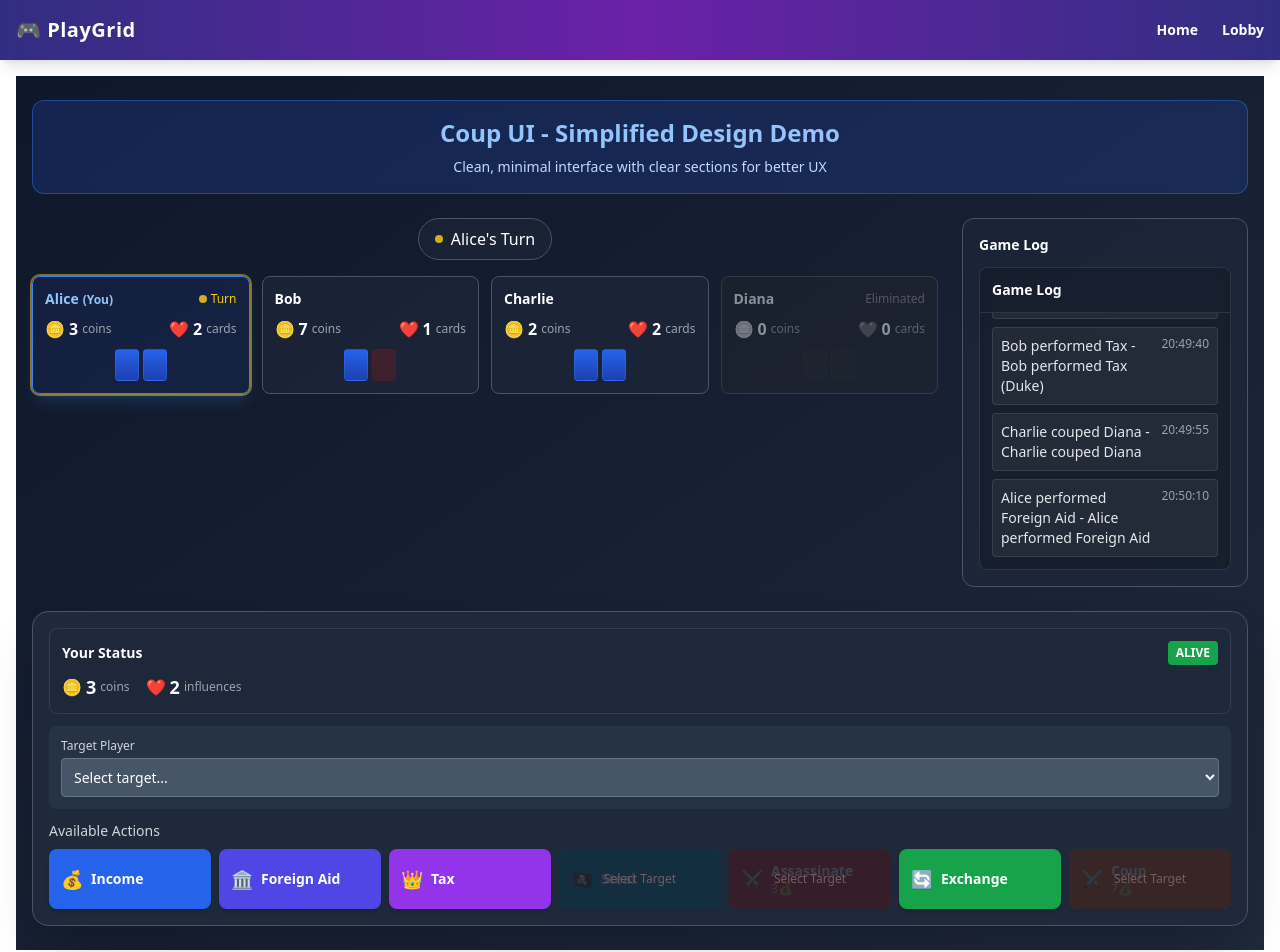
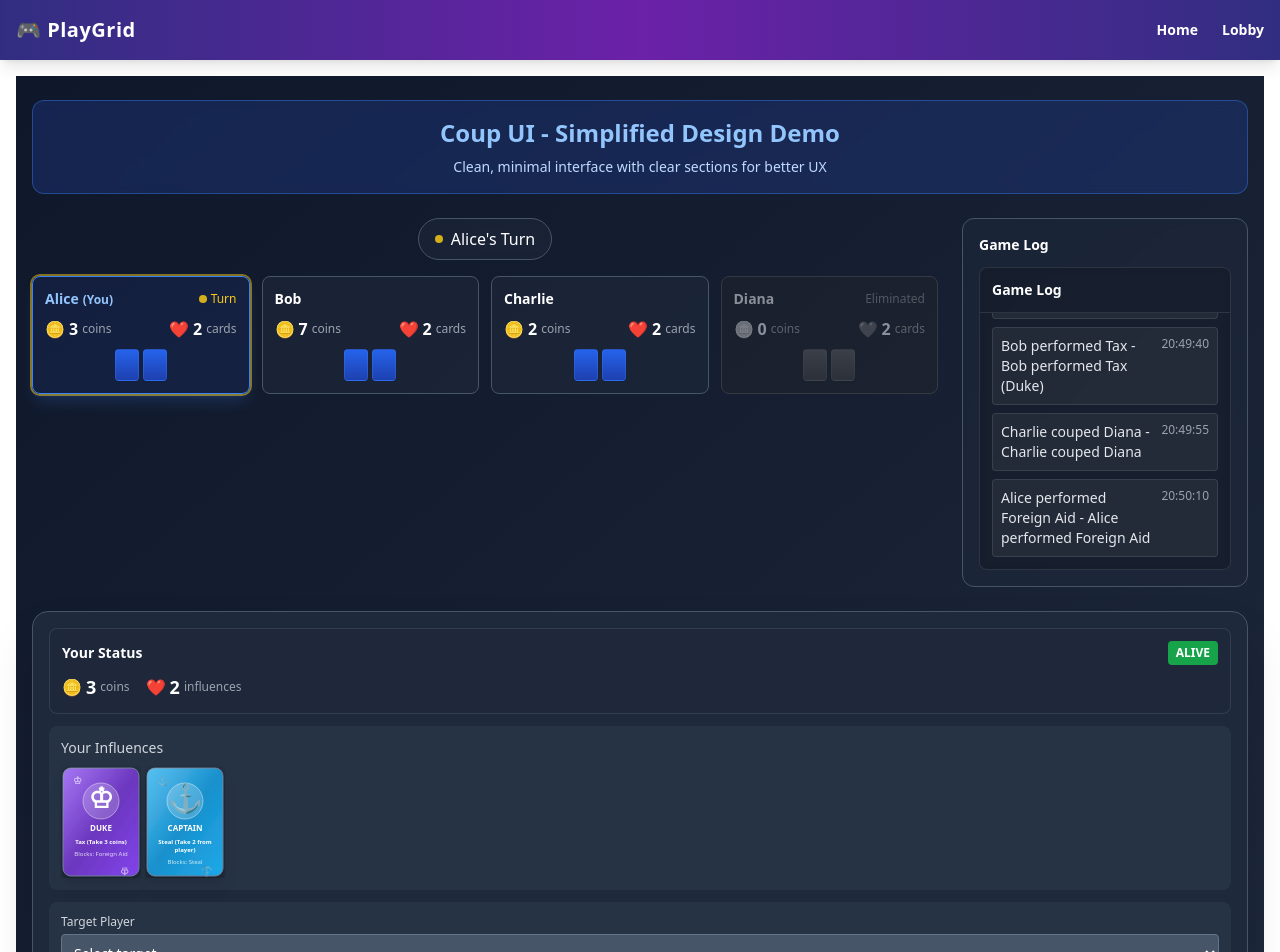
Before and after one commit to jai38/PlayGrid, a React (Vite) app in the folder frontend/: page /coup-demo in a window 1280 px wide. Shown: the top 952 px of the page. Built offline with nearby package versions, Linux system fonts and the light colour scheme.

Commit message:
basic stuff updated

```diff
--- a/frontend/src/games/coup/SimpleCoupUI.tsx
+++ b/frontend/src/games/coup/SimpleCoupUI.tsx
@@ -53,19 +53,35 @@ export default function SimpleCoupUI(): JSX.Element {
   } = useCoupGame(roomId);
 
   // Transform players to include influence card objects
-  const transformedPlayers: CoupPlayerExtended[] = state?.players?.map((player) => ({
-    ...player,
-    influences: player.influences?.map((influence, index) =>
-      createInfluenceCard(influence, player.playerId, index)
-    ) || [],
-  })) || [];
+  const transformedPlayers: CoupPlayerExtended[] =
+    state?.players?.map((player) => ({
+      ...player,
+      influences: [
+        ...(player.influence?.map((influence, index) =>
+          createInfluenceCard(influence, player.playerId, index, false),
+        ) || []),
+        ...(player.revealedCards?.map((influence, index) =>
+          createInfluenceCard(
+            influence,
+            player.playerId,
+            index,
+            true, // Always revealed for revealed cards
+          ),
+        ) || []),
+      ],
+    })) || [];
+
+  console.log("Transformed Players:", transformedPlayers);
 
   const winner = state?.winner;
 
   // Helper function to create influence card objects
-  function createInfluenceCard(influence: any, playerId: string, index: number): InfluenceCard {
-    const isRevealed = influence.isLost || false;
-
+  function createInfluenceCard(
+    influence: any,
+    playerId: string,
+    index: number,
+    isRevealed = false,
+  ): InfluenceCard {
     // Map string types to enum values
     switch (influence.type || influence) {
       case "DUKE":
@@ -149,10 +165,10 @@ export default function SimpleCoupUI(): JSX.Element {
           <div className="fixed inset-0 flex items-center justify-center bg-black/75 z-50">
             <div className="bg-gradient-to-br from-green-900 to-green-800 p-8 rounded-xl border border-green-500 text-center">
               <div className="text-4xl mb-4">🎉</div>
-              <div className="text-2xl font-bold text-green-300 mb-2">Game Over!</div>
-              <div className="text-lg text-white">
-                {winner.name} wins!
+              <div className="text-2xl font-bold text-green-300 mb-2">
+                Game Over!
               </div>
+              <div className="text-lg text-white">{winner} wins!</div>
             </div>
           </div>
         )}
@@ -182,7 +198,6 @@ export default function SimpleCoupUI(): JSX.Element {
 
         {/* Game Content Grid */}
         <div className="grid grid-cols-1 lg:grid-cols-4 gap-6">
-
           {/* Game Board and Players */}
           <div className="lg:col-span-3">
             <SimpleGameBoard
@@ -195,7 +210,9 @@ export default function SimpleCoupUI(): JSX.Element {
           {/* Action Log Panel */}
           <div className="lg:col-span-1">
             <div className="bg-slate-800/60 backdrop-blur-sm rounded-xl border border-slate-600 p-4">
-              <h3 className="text-white font-semibold mb-3 text-sm">Game Log</h3>
+              <h3 className="text-white font-semibold mb-3 text-sm">
+                Game Log
+              </h3>
               <ActionLogPanel
                 logs={state.actionLogs || []}
                 className="w-full"
--- a/frontend/src/games/coup/components/ResponsiveActionPanel.tsx
+++ b/frontend/src/games/coup/components/ResponsiveActionPanel.tsx
@@ -1,10 +1,9 @@
 // src/games/coup/components/ResponsiveActionPanel.tsx
 import React from "react";
 import type { CoupPlayerExtended } from "../types/cards.types";
-import type {
-  PendingAction,
-} from "../types/coup.types";
+import type { PendingAction } from "../types/coup.types";
 import { ActionType } from "../types/coup.types";
+import { InfluenceCard } from "./InfluenceCard";
 
 interface ResponsiveActionPanelProps {
   myPlayerState: CoupPlayerExtended | null;
@@ -134,7 +133,9 @@ export const ResponsiveActionPanel: React.FC<ResponsiveActionPanelProps> = ({
         <div className="flex items-center gap-1 sm:gap-2">
           <span className="text-base sm:text-lg">{action.icon}</span>
           <div className="text-left">
-            <div className="font-semibold text-xs sm:text-sm">{action.name}</div>
+            <div className="font-semibold text-xs sm:text-sm">
+              {action.name}
+            </div>
             {action.cost > 0 && (
               <div className="text-xs opacity-80">{action.cost}💰</div>
             )}
@@ -153,9 +154,9 @@ export const ResponsiveActionPanel: React.FC<ResponsiveActionPanelProps> = ({
   return (
     <div className="fixed bottom-0 left-0 right-0 lg:relative lg:bottom-auto lg:left-auto lg:right-auto bg-slate-900/95 lg:bg-slate-800 backdrop-blur-sm lg:backdrop-blur-none border-t lg:border lg:border-slate-600 rounded-t-2xl lg:rounded-2xl shadow-2xl z-10">
       <div className="p-3 sm:p-4 space-y-3">
-
         {/* Pending Action Response */}
-        {pendingAction && myPlayerState?.playerId !== pendingAction.fromPlayerId && (
+        {pendingAction &&
+          myPlayerState?.playerId !== pendingAction.fromPlayerId && (
             <div className="p-3 bg-gradient-to-r from-yellow-900/60 to-red-900/60 border border-yellow-500/40 rounded-lg">
               <div className="flex items-center justify-between flex-wrap gap-2">
                 <div>
@@ -163,7 +164,12 @@ export const ResponsiveActionPanel: React.FC<ResponsiveActionPanelProps> = ({
                     ⏳ {pendingAction.type}
                   </div>
                   <div className="text-xs text-gray-300">
-                  by {players.find(p => p.playerId === pendingAction.fromPlayerId)?.name}
+                    by{" "}
+                    {
+                      players.find(
+                        (p) => p.playerId === pendingAction.fromPlayerId,
+                      )?.name
+                    }
                   </div>
                 </div>
                 <div className="flex gap-1">
@@ -191,7 +197,8 @@ export const ResponsiveActionPanel: React.FC<ResponsiveActionPanelProps> = ({
         <div className="bg-slate-800/60 backdrop-blur-sm p-3 rounded-lg border border-slate-600/50">
           <div className="flex items-center justify-between mb-2">
             <h3 className="font-semibold text-white text-sm">Your Status</h3>
-            <div className={`px-2 py-1 rounded text-xs font-semibold ${
+            <div
+              className={`px-2 py-1 rounded text-xs font-semibold ${
                 isAlive ? "bg-green-600 text-white" : "bg-red-600 text-white"
               }`}>
               {isAlive ? "ALIVE" : "ELIMINATED"}
@@ -205,9 +212,29 @@ export const ResponsiveActionPanel: React.FC<ResponsiveActionPanelProps> = ({
             </div>
             <div className="flex items-center gap-1">
               <span className="text-red-400">❤️</span>
-              <span className="text-lg font-bold text-white">{myInfluences.length}</span>
+              <span className="text-lg font-bold text-white">
+                {myInfluences.length}
+              </span>
               <span className="text-xs text-gray-400">influences</span>
             </div>
+          </div>
+        </div>
+
+        {/* display influences */}
+        <div className="bg-slate-700/40 p-3 rounded-lg">
+          <h4 className="text-sm font-medium text-gray-300 mb-2">
+            Your Influences
+          </h4>
+          <div className="flex gap-1">
+            {myInfluences.map((influence) => (
+              <InfluenceCard
+                card={influence}
+                isHidden={false}
+                isMyCard={false}
+                size="large"
+                rotation={360}
+              />
+            ))}
           </div>
         </div>
 
@@ -224,7 +251,8 @@ export const ResponsiveActionPanel: React.FC<ResponsiveActionPanelProps> = ({
               <option value="">Select target...</option>
               {aliveOpponents.map((opponent) => (
                 <option key={opponent.playerId} value={opponent.playerId}>
-                  {opponent.name} ({opponent.coins}💰, {opponent.influences?.filter((c) => !c.isLost).length || 0}❤️)
+                  {opponent.name} ({opponent.coins}💰,{" "}
+                  {opponent.influences?.filter((c) => !c.isLost).length || 0}❤️)
                 </option>
               ))}
             </select>
@@ -234,7 +262,9 @@ export const ResponsiveActionPanel: React.FC<ResponsiveActionPanelProps> = ({
         {/* Action Grid */}
         {canAct && (
           <div>
-            <h4 className="text-sm font-medium text-gray-300 mb-2">Available Actions</h4>
+            <h4 className="text-sm font-medium text-gray-300 mb-2">
+              Available Actions
+            </h4>
             <div className="grid grid-cols-3 sm:grid-cols-4 lg:grid-cols-7 gap-1 sm:gap-2">
               {allActions.map(renderActionButton)}
             </div>
@@ -254,7 +284,10 @@ export const ResponsiveActionPanel: React.FC<ResponsiveActionPanelProps> = ({
         {!isMyTurn && (
           <div className="text-center p-2 bg-slate-700/40 rounded-lg">
             <div className="text-sm text-gray-300">
-              Waiting for {players.find(p => p.playerId === currentTurnPlayerId)?.name || "opponent"}'s turn
+              Waiting for{" "}
+              {players.find((p) => p.playerId === currentTurnPlayerId)?.name ||
+                "opponent"}
+              's turn
             </div>
           </div>
         )}
--- a/frontend/src/games/coup/components/SimplePlayerArea.tsx
+++ b/frontend/src/games/coup/components/SimplePlayerArea.tsx
@@ -13,30 +13,26 @@ export const SimplePlayerArea: React.FC<SimplePlayerAreaProps> = ({
   isCurrentPlayer,
   isActivePlayer,
 }) => {
-  const aliveInfluences = player.influences?.filter((card) => !card.isLost) || [];
+  const aliveInfluences = player.influences || [];
   const isAlive = player.isAlive;
 
+  console.log("Player Influences:", aliveInfluences);
   return (
     <div
       className={`
         p-3 rounded-lg border transition-all duration-200
-        ${isCurrentPlayer
+        ${
+          isCurrentPlayer
             ? "border-blue-500 bg-blue-900/20 shadow-lg shadow-blue-500/20"
             : "border-slate-600 bg-slate-800/60"
         }
-        ${isActivePlayer
-          ? "ring-2 ring-yellow-400 ring-opacity-50"
-          : ""
-        }
-        ${!isAlive
-          ? "opacity-50 grayscale"
-          : ""
-        }
+        ${isActivePlayer ? "ring-2 ring-yellow-400 ring-opacity-50" : ""}
+        ${!isAlive ? "opacity-50 grayscale" : ""}
       `}>
-
       {/* Player Name and Status */}
       <div className="flex items-center justify-between mb-2">
-        <h3 className={`font-semibold text-sm ${
+        <h3
+          className={`font-semibold text-sm ${
             isCurrentPlayer ? "text-blue-300" : "text-white"
           }`}>
           {player.name}
@@ -65,7 +61,9 @@ export const SimplePlayerArea: React.FC<SimplePlayerAreaProps> = ({
 
         <div className="flex items-center gap-1">
           <span className="text-red-400">❤️</span>
-          <span className="text-white font-semibold">{aliveInfluences.length}</span>
+          <span className="text-white font-semibold">
+            {aliveInfluences.length}
+          </span>
           <span className="text-xs text-gray-400">cards</span>
         </div>
       </div>
@@ -78,12 +76,14 @@ export const SimplePlayerArea: React.FC<SimplePlayerAreaProps> = ({
             className="w-6 h-8 bg-gradient-to-b from-blue-600 to-blue-800 rounded border border-blue-500/30 shadow-sm"
           />
         ))}
-        {Array.from({ length: Math.max(0, 2 - aliveInfluences.length) }).map((_, index) => (
+        {Array.from({ length: Math.max(0, 2 - aliveInfluences.length) }).map(
+          (_, index) => (
             <div
               key={`lost-${index}`}
               className="w-6 h-8 bg-gradient-to-b from-red-800 to-red-900 rounded border border-red-600/30 shadow-sm opacity-30"
             />
-        ))}
+          ),
+        )}
       </div>
     </div>
   );
```
Also changed, not shown: 1 other file (tests, documents, lock files or other folders). Lines whose indentation alone changed are shown as unchanged.
